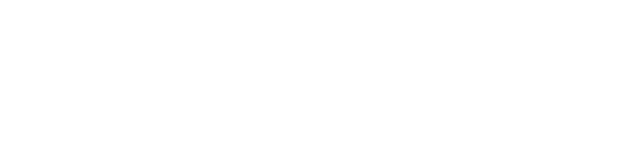
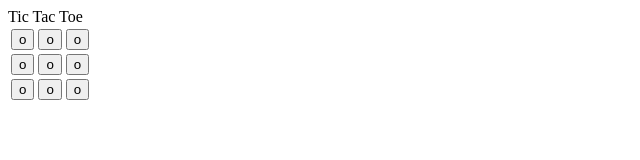
Before and after one commit to kshetritej/tic-tac-toe, a plain HTML site: page index.html in a window 1280 px wide. Shown: the whole page, without its empty margins (0-640 px from the left). Drawn offline with Linux system fonts and the light colour scheme.

Commit message:
add skeleton for tic tac toe

```diff
--- a/index.html
+++ b/index.html
@@ -9,6 +9,34 @@
   <script src="script.js"defer></script>
 </head>
 <body>
+  <div class="container">
+    <header>
+      <div class="head-title">Tic Tac Toe</div>
+    </header>
+    <main>
+      <div class="table">
+        <table>
+          <tr>
+            <td><button>o</button></td>
+            <td><button>o</button></td>
+            <td><button>o</button></td>
+          </tr>
+
+          <tr>
+            <td><button>o</button></td>
+            <td><button>o</button></td>
+            <td><button>o</button></td>
+          </tr>
+
+          <tr>
+            <td><button>o</button></td>
+            <td><button>o</button></td>
+            <td><button>o</button></td>
+          </tr>
+        </table>
+      </div>
+    </main>
+  </div>
 
 </body>
 </html>
--- a/script.js
+++ b/script.js
@@ -0,0 +1,37 @@
+
+/*
+  0 1 2
+  3 4 5
+  6 7 8
+*/
+
+/*
+*This is module I guess
+*/
+(function(){
+  let gameBoard = new Array(9);
+
+  let gameBoardLength = function(){
+    let message = "The length of gameBoard is " + gameBoard.length;
+    console.log(message);
+  }
+  function iterateArray(){
+    for (let i=0; i<=8; i++){
+      gameBoard[i] = prompt("enter 'x' or 'y'");
+    }
+    return gameBoard;
+  }
+
+}())
+
+
+/*
+*Create Player using Factory Functions
+*/
+
+function createPlayers(name,marker){
+  return{
+    playerName : name,
+    playerMarker : marker,
+  }
+}
```
